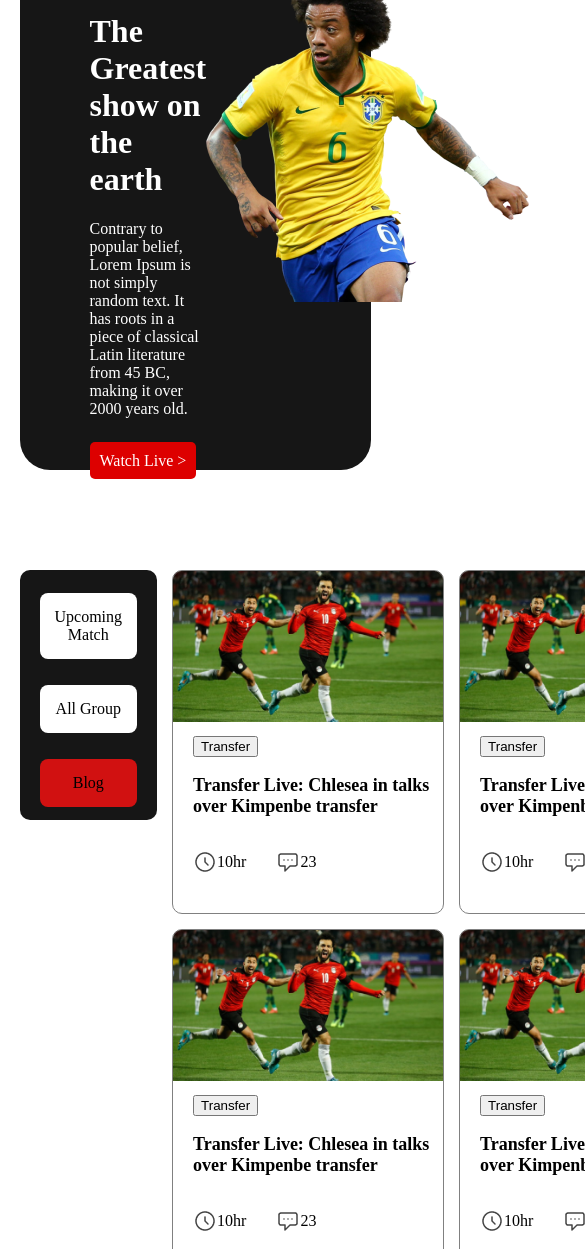
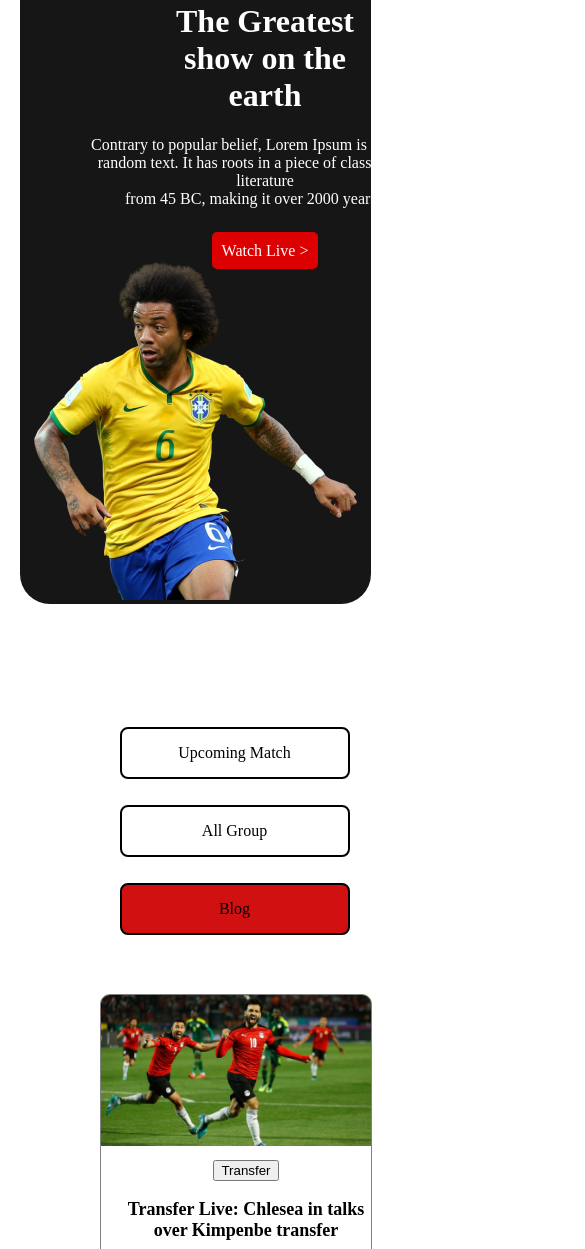
Before and after one commit to Nizam-Shejan11/world-cup, a plain HTML site: page index.html in a window 390 px wide. Shown: the part 38-1287 px from the top of the page, 585 px wide, since content can reach past the window. Drawn offline with Linux system fonts and the light colour scheme.

Commit message:
media quire add

```diff
--- a/styles/style.css
+++ b/styles/style.css
@@ -9,6 +9,7 @@ body {
 .banner {
   display: flex;
   width: 90%;
+  height: 100%;
   margin-left: 5%;
   background: #161616;
   border-radius: 30px;
@@ -16,12 +17,12 @@ body {
 }
 .banner-text {
   color: #fff;
-  width: 50%;
-  padding-top: 30px;
+  width: 100%;
+  padding-top: 20px;
   padding-left: 70px;
 }
 .banner-img {
-  width: 50%;
+  width: 100%;
 }
 .banner-text p {
   font-size: 16px;
@@ -33,6 +34,7 @@ body {
   background-color: #dd0000;
   padding: 10px;
   margin-top: 5px;
+  margin-bottom: 5px;
   border-radius: 5px;
 }
 
@@ -137,3 +139,45 @@ hr {
   font-size: 16px;
   color: #b9b9b9;
 }
+
+/* Media Quire style for mobile */
+@media only screen and (max-width: 576px) {
+  .banner {
+    display: flex;
+    flex-direction: column;
+  }
+  .banner-text,
+  .banner-img {
+    text-align: center;
+  }
+  .container {
+    display: flex;
+    flex-direction: column;
+  }
+  .link-btn {
+    margin-left: 80px;
+    margin-bottom: 40px;
+    background: none;
+  }
+  .link1,
+  .link3 {
+    border: 2px solid #000;
+  }
+  .blogs-container {
+    display: grid;
+    justify-content: center;
+    text-align: center;
+    padding-left: 67px;
+    grid-template-columns: repeat(1, 1fr);
+  }
+  .foot {
+    height: 500px;
+  }
+  .foot-p {
+    display: grid;
+    grid-template-columns: repeat(1, 1fr);
+    text-align: center;
+    justify-content: center;
+    align-items: center;
+  }
+}
```
